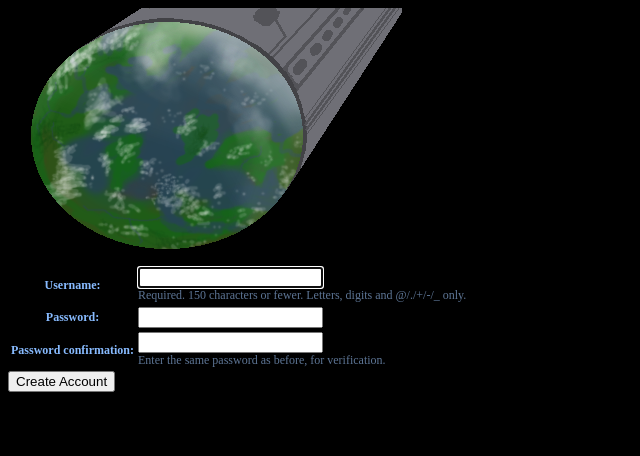
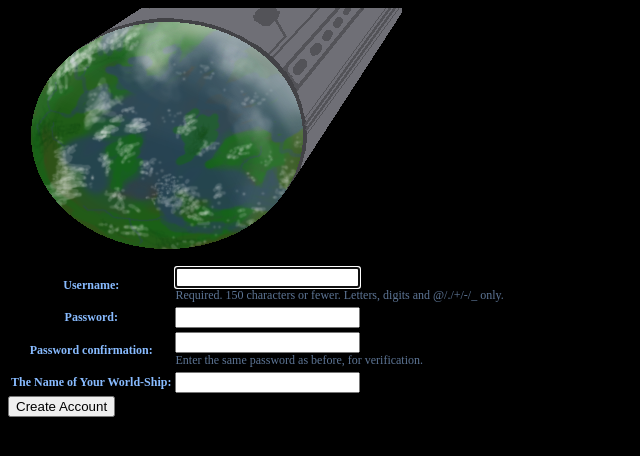
Before and after one commit to jdklassen/SkyWorlds, a Django app: page /register/ in a window 1280 px wide. Shown: the top 456 px of the page, without its empty margins (0-640 px from the left). Run offline with Django 3.2, Linux system fonts and the light colour scheme.

Commit message:
add ship name choice

```diff
--- a/skyusers/views.py
+++ b/skyusers/views.py
@@ -1,6 +1,7 @@
 
 from django.shortcuts import render
 from django.shortcuts import redirect
+from django import forms
 from django.contrib.auth.forms import UserCreationForm
 from django.contrib.auth import authenticate, login
 
@@ -10,12 +11,16 @@ from universe.models import Ship
 REGISTER_TEMPLATE = 'skyusers/register.html'
 
 
+class CreateUserShipForm(UserCreationForm):
+    ship_name = forms.CharField(label='The Name of Your World-Ship', max_length=100)
+
+
 def register(request):
     if request.method == 'POST':
-        form = UserCreationForm(request.POST)
+        form = CreateUserShipForm(request.POST)
         if form.is_valid():
             new_user = form.save()
-            new_ship = Ship(user=new_user)
+            new_ship = Ship(user=new_user, name=form.cleaned_data['ship_name'])
             new_ship.save()
             user = authenticate(
                     username=form.cleaned_data['username'],
@@ -23,5 +28,5 @@ def register(request):
             login(request, user)
             return redirect('index')
     else:
-        form = UserCreationForm()
+        form = CreateUserShipForm()
     return render(request, REGISTER_TEMPLATE, {'form': form})
--- a/universe/models.py
+++ b/universe/models.py
@@ -149,6 +149,7 @@ EVENTS = (
 
 class Ship(models.Model):
     user = models.OneToOneField(settings.AUTH_USER_MODEL)
+    name = models.CharField(max_length=100)
     tutorial_step = models.IntegerField(default=0)
 
     x = models.IntegerField(default=0)
--- a/universe/templates/universe/index.html
+++ b/universe/templates/universe/index.html
@@ -6,7 +6,7 @@
 
 {% block content %}
 <div class="ship">
-<h1>Your World-Ship, Sector: {{ ship.x }}, {{ ship.y }}</h1>
+    <h1>Your World-Ship, {{ ship.name }}, Sector: {{ ship.x }}, {{ ship.y }}</h1>
 
 {% if ship.current_event %}
 <div class="event">
```
Also changed, not shown: universe/migrations/0005_auto_20150823_0632.py (added).
